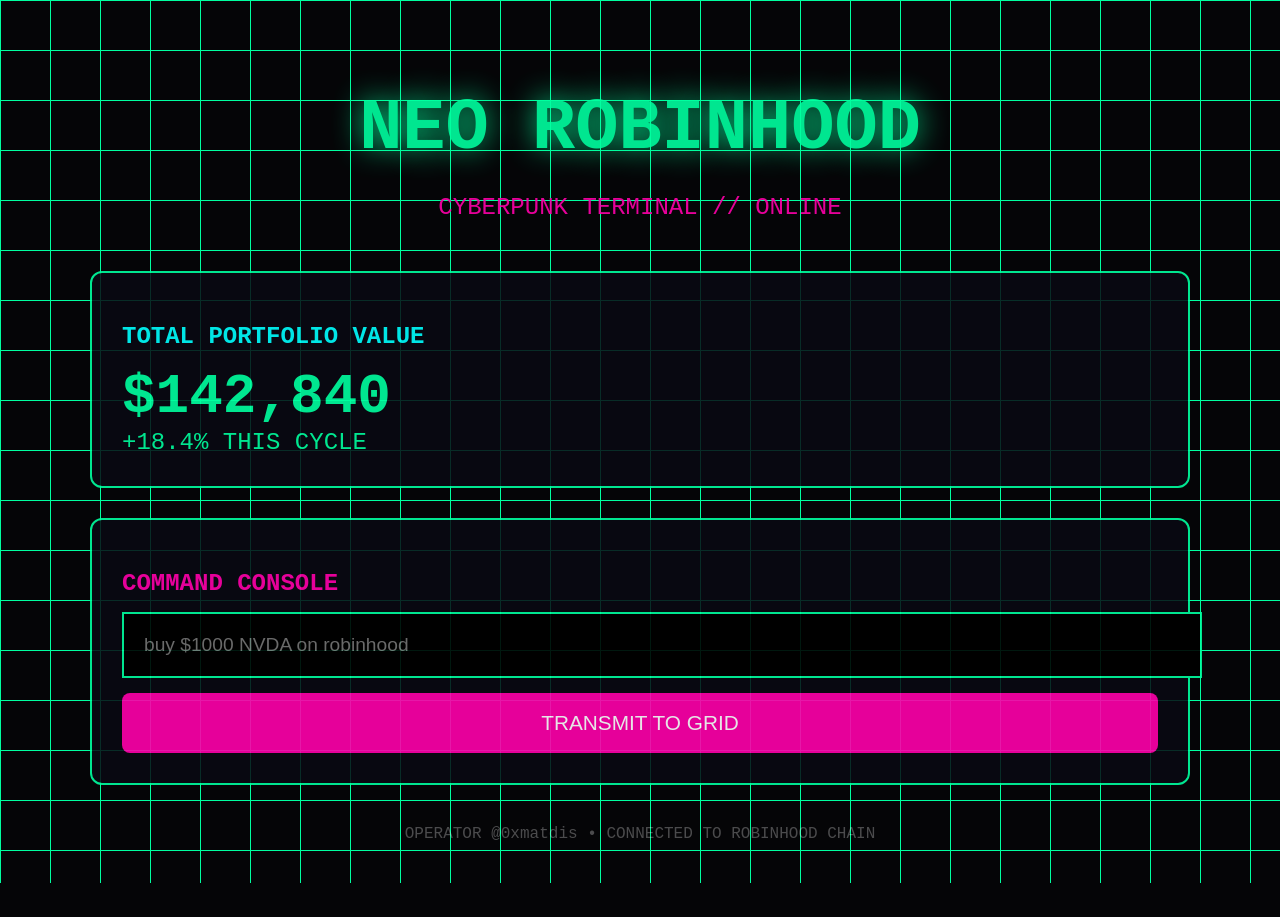
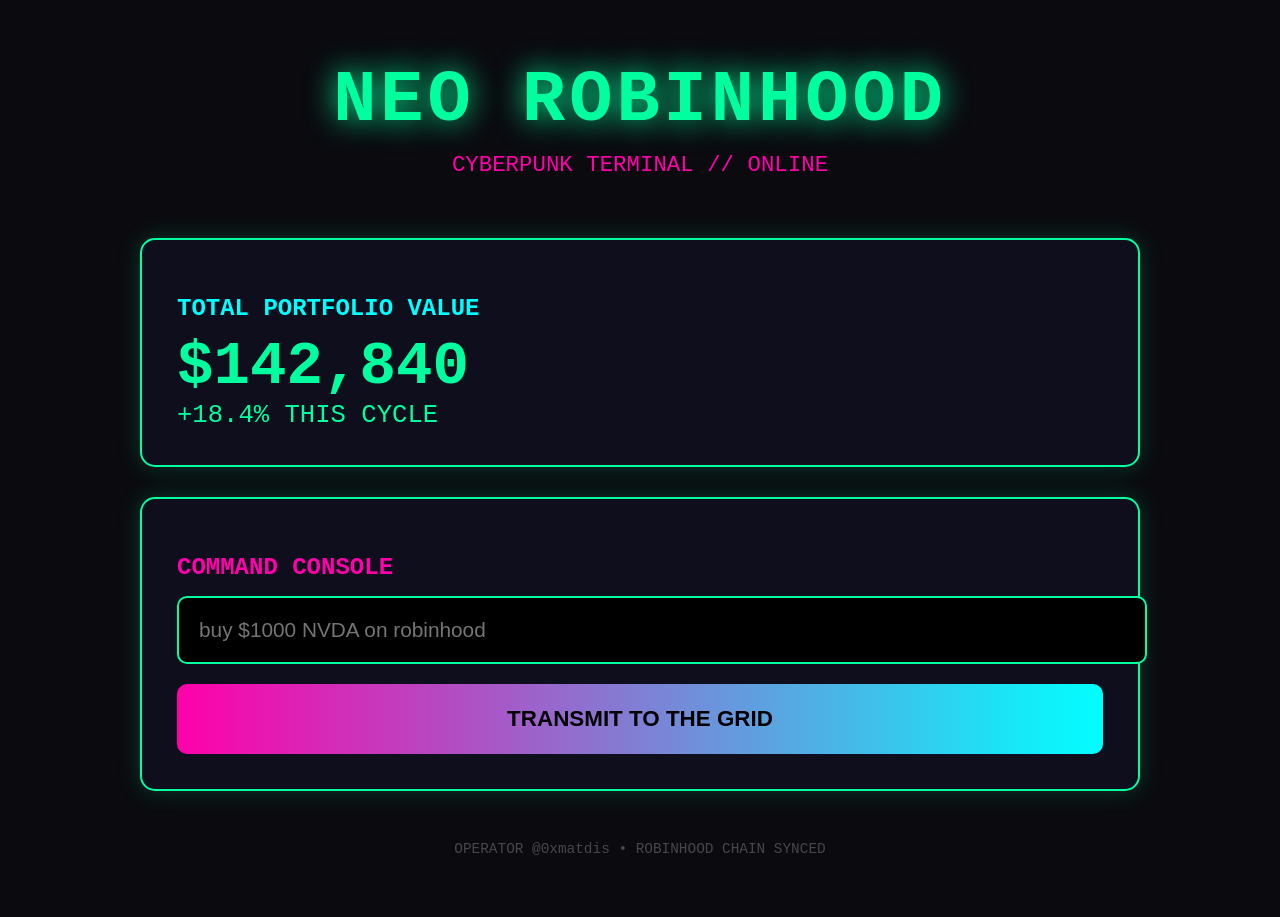
Before and after one commit to 0xMatdis/Neorobinhood, a plain HTML site: page DASHBOARD/index.html in a window 1280 px wide. Before the commit the page ends 883 px from the top, so only its background shows below. Drawn offline with Linux system fonts and the light colour scheme.

Commit message:
Update index.html

```diff
--- a/DASHBOARD/index.html
+++ b/DASHBOARD/index.html
@@ -3,57 +3,64 @@
 <head>
     <meta charset="UTF-8">
     <meta name="viewport" content="width=device-width, initial-scale=1.0">
-    <title>NEO ROBINHOOD TERMINAL</title>
+    <title>NEO ROBINHOOD // TERMINAL</title>
     <style>
         body {
             margin: 0;
-            background: #050507;
+            background: #0a0a0f;
             color: #00ff9f;
             font-family: 'Courier New', monospace;
             min-height: 100vh;
-            background-image:
-                linear-gradient(#00ff9f 1px, transparent 1px),
-                linear-gradient(90deg, #00ff9f 1px, transparent 1px);
-            background-size: 50px 50px;
-            opacity: 0.9;
         }
         .container {
-            max-width: 1100px;
-            margin: 0 auto;
-            padding: 40px 20px;
+            max-width: 1000px;
+            margin: 40px auto;
+            padding: 20px;
         }
         h1 {
             font-size: 4.5rem;
             text-align: center;
-            margin-bottom: 10px;
+            margin: 0;
             text-shadow: 0 0 30px #00ff9f;
+            letter-spacing: 4px;
         }
         .subtitle {
             text-align: center;
             color: #ff00aa;
-            font-size: 1.5rem;
-            margin-bottom: 50px;
+            font-size: 1.4rem;
+            margin: 10px 0 60px;
         }
         .card {
-            background: rgba(10, 10, 20, 0.95);
+            background: rgba(15,15,30,0.9);
             border: 2px solid #00ff9f;
-            padding: 30px;
+            padding: 35px;
             margin-bottom: 30px;
-            border-radius: 12px;
+            border-radius: 15px;
+            box-shadow: 0 0 25px rgba(0,255,159,0.2);
+        }
+        input {
+            width: 100%;
+            background: #000;
+            border: 2px solid #00ff9f;
+            color: #00ff9f;
+            padding: 20px;
+            font-size: 1.3rem;
+            margin-bottom: 20px;
+            border-radius: 10px;
         }
         button {
-            background: #ff00aa;
-            color: white;
+            width: 100%;
+            padding: 22px;
+            background: linear-gradient(90deg, #ff00aa, #00ffff);
+            color: black;
+            font-weight: bold;
+            font-size: 1.4rem;
             border: none;
-            padding: 18px 40px;
-            font-size: 1.3rem;
+            border-radius: 10px;
             cursor: pointer;
-            width: 100%;
-            border-radius: 8px;
         }
         button:hover {
-            background: #00ff9f;
-            color: black;
+            transform: scale(1.02);
         }
     </style>
 </head>
@@ -63,28 +70,28 @@
         <p class="subtitle">CYBERPUNK TERMINAL // ONLINE</p>
 
         <div class="card">
-            <h2 style="color:#00ffff; margin-bottom:15px;">TOTAL PORTFOLIO VALUE</h2>
-            <div style="font-size: 3.5rem; font-weight: bold;">$142,840</div>
-            <div style="color:#00ff9f; font-size:1.5rem;">+18.4% THIS CYCLE</div>
+            <h2 style="color:#00ffff; margin-bottom:10px;">TOTAL PORTFOLIO VALUE</h2>
+            <div style="font-size: 3.8rem; font-weight: bold;">$142,840</div>
+            <div style="color:#00ff9f; font-size:1.6rem;">+18.4% THIS CYCLE</div>
         </div>
 
         <div class="card">
             <h2 style="color:#ff00aa; margin-bottom:15px;">COMMAND CONSOLE</h2>
-            <input id="cmd" type="text" style="width:100%; background:#000; border:2px solid #00ff9f; color:#00ff9f; padding:20px; font-size:1.2rem; margin-bottom:15px;" placeholder="buy $1000 NVDA on robinhood">
-            <button onclick="sendCommand()">TRANSMIT TO GRID</button>
+            <input id="cmd" type="text" placeholder="buy $1000 NVDA on robinhood">
+            <button onclick="send()">TRANSMIT TO THE GRID</button>
         </div>
 
-        <div style="text-align:center; color:#ffffff50; margin-top:40px;">
-            OPERATOR @0xmatdis • CONNECTED TO ROBINHOOD CHAIN
+        <div style="text-align:center; color:#ffffff40; margin-top:50px; font-size:0.9rem;">
+            OPERATOR @0xmatdis • ROBINHOOD CHAIN SYNCED
         </div>
     </div>
 
     <script>
-        function sendCommand() {
-            const cmd = document.getElementById('cmd').value;
-            if (cmd) {
-                alert("⚡ COMMAND SENT TO BANKRBOT:\n\n" + cmd);
-                document.getElementById('cmd').value = '';
+        function send() {
+            const input = document.getElementById('cmd');
+            if (input.value) {
+                alert("⚡ COMMAND TRANSMITTED SUCCESSFULLY!\n\n" + input.value);
+                input.value = '';
             }
         }
     </script>
```
